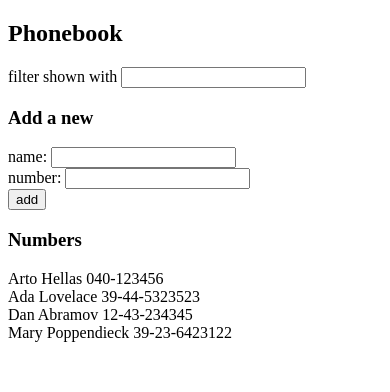
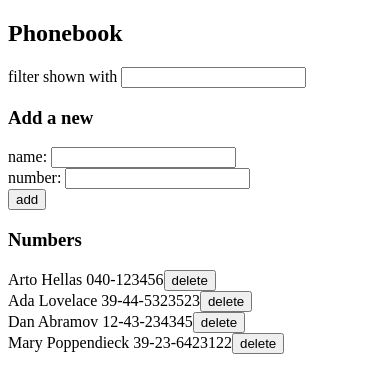
Before and after one commit to D-Hemanth/fullstackopen, a React (Create React App) app in the folder part2/phonebook/: page / in a window 390 px wide. Shown: the top 392 px of the page. Built offline with nearby package versions, Linux system fonts and the light colour scheme; data requests are answered from the project's data file.

Commit message:
part2 2.17: Add delete button for contacts in phonebook

```diff
--- a/part2/phonebook/src/components/Person.js
+++ b/part2/phonebook/src/components/Person.js
@@ -1,6 +1,6 @@
-const Person = ({ person }) => {
+const Person = ({ person, handleDeleteChange, persons }) => {
     return (
-        <div>{person.name} {person.number}</div>
+        <div>{person.name} {person.number}<button onClick={() => handleDeleteChange(person, persons)}>delete</button></div>
     )
 }
 
```
